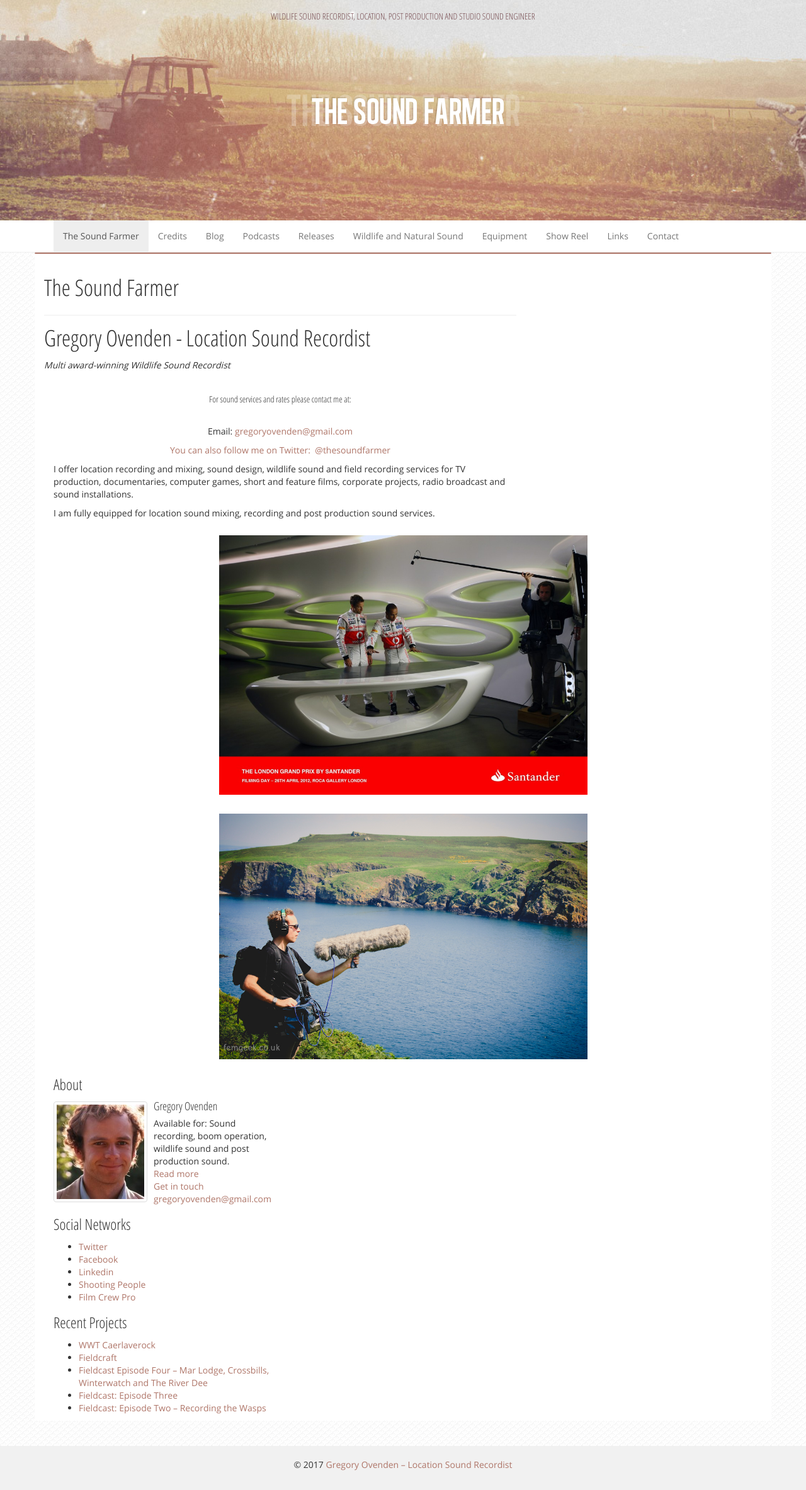
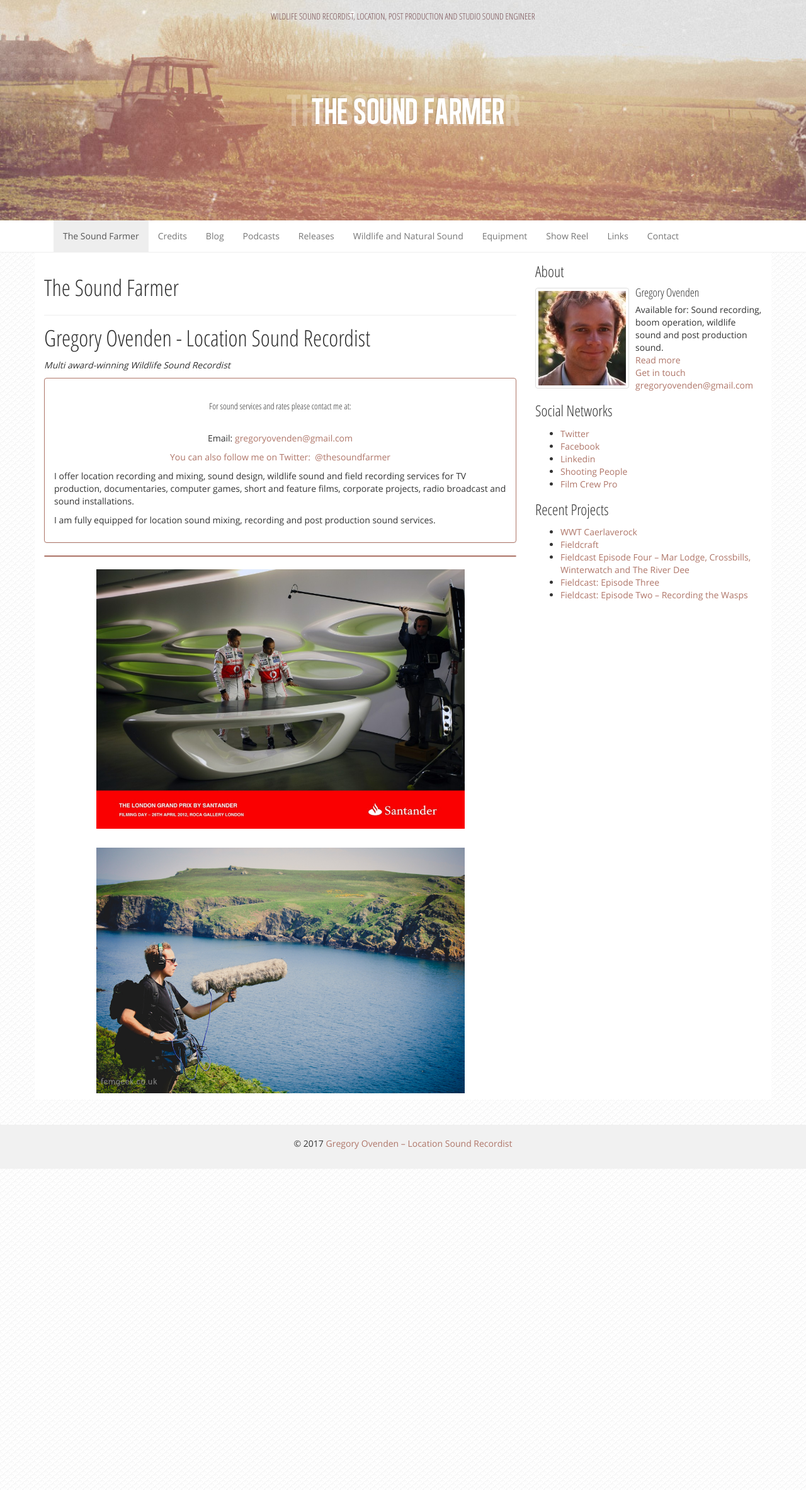
Before and after one commit to thesoundfarmer/thesoundfarmer.github.io, a Jekyll site: the page built from index.html, in a window 1280 px wide. Shown: the whole page at 63% size. Built offline with Jekyll 4.4.1, drawn with Linux system fonts in a browser that asks for light colours; nearby versions of some CDN libraries.

```diff
--- a/index.html
+++ b/index.html
@@ -20,6 +20,8 @@
 ---
 <h1 style="text-align: left;">Gregory Ovenden - Location Sound Recordist</h1>
 <p style="text-align: left;"><em>Multi award-winning Wildlife Sound Recordist</em></p>
+
+<div class="panel panel-primary">
 <h1 style="text-align: center;"><a href="https://www.dropbox.com/s/fgac57yt2fgk3x3/Gregory%20Ovenden%20Location%20Sound%20CV%20August%202013.pdf"><span style="color: #333333; font-size: 14px; line-height: 20px;"> For sound services and rates please contact me at:</span></a></h1>
 <div class="panel-body">
 <p style="text-align: center;">Email: <a href="mailto:gregoryovenden@gmail.com">gregoryovenden@gmail.com</a></p>
```
